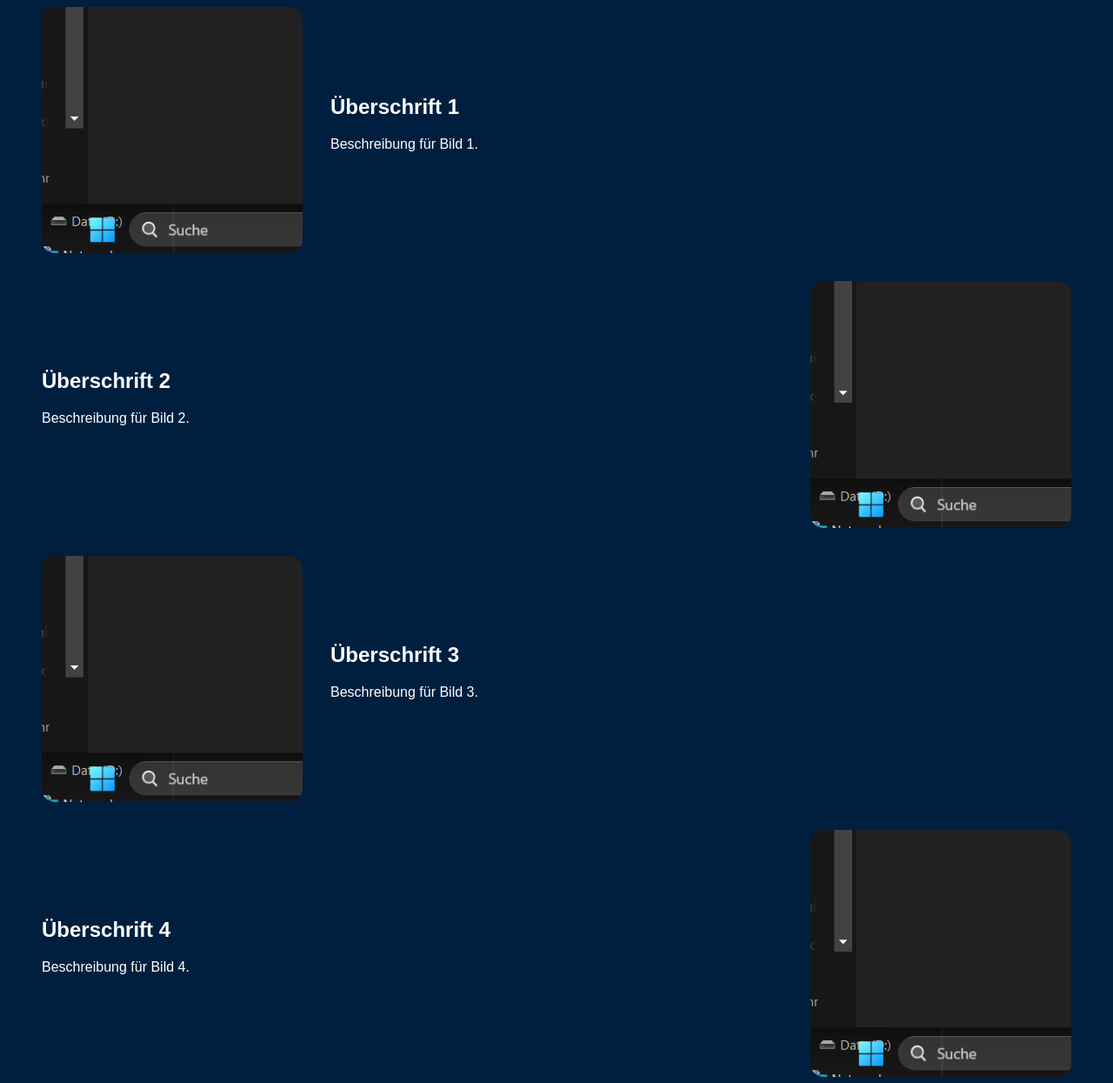
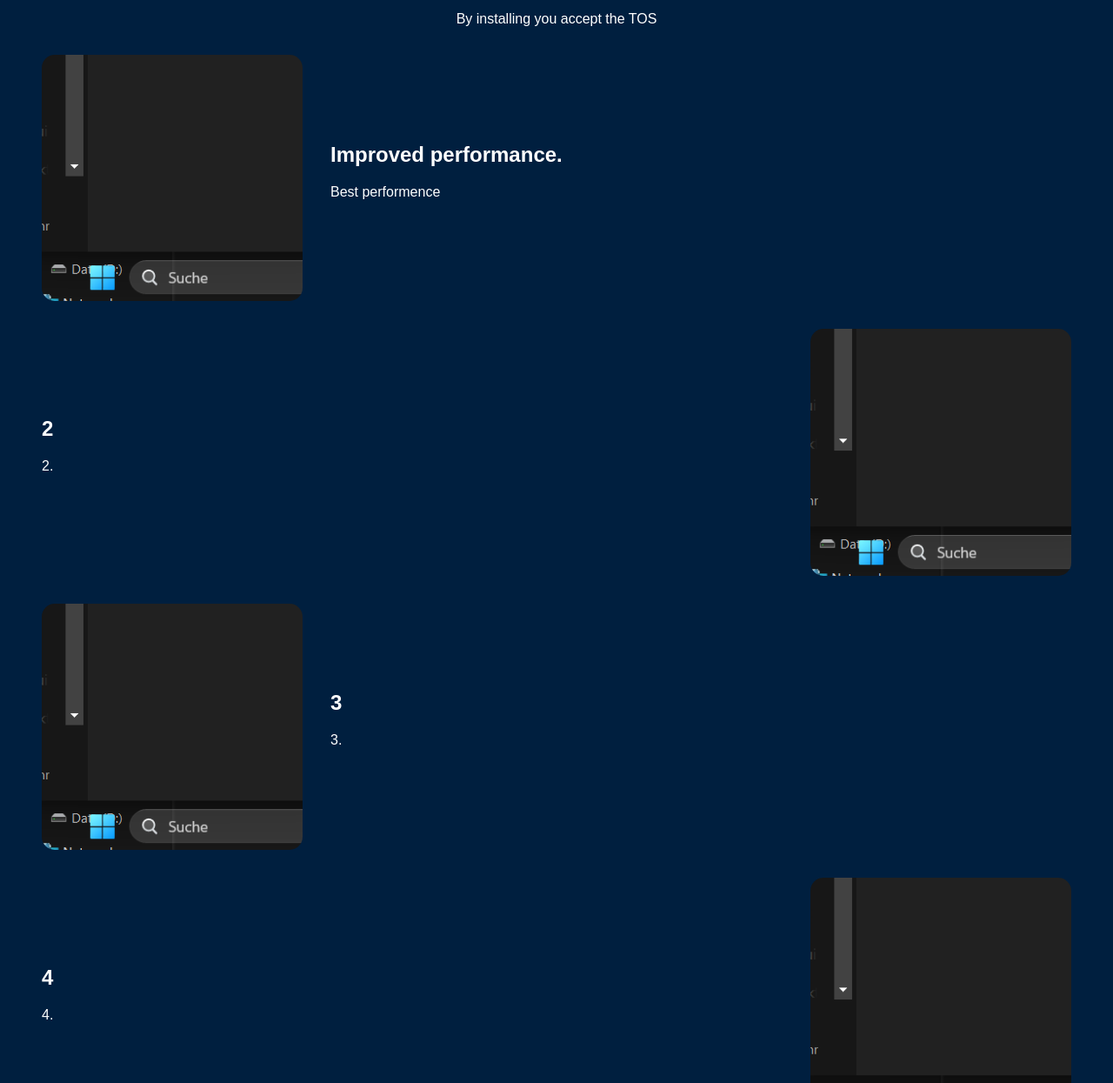
Before and after one commit to staros-web/staros-web.github.io, a plain HTML site: page index.html in a window 1280 px wide. Shown: the part 261-1506 px from the top of the page at 87% size. Drawn offline with Linux system fonts and the light colour scheme.

Commit message:
Update index.html

```diff
--- a/index.html
+++ b/index.html
@@ -177,6 +177,10 @@
         </div>
     </nav>
     <div class="content">
+        <a href="https://discord.gg/NPcRmqh2rE">Discord JOIN NOW !</a>
+        <a href="https://discord.gg/NPcRmqh2rE">Discord JOIN NOW !</a>
+        <a href="https://discord.gg/NPcRmqh2rE">Discord JOIN NOW !</a>
+        <h1>Website will be better soon.</h1>
         <h1>StarOS</h1>
         <h4>the best os.</h4>
         <a href="downloads/index.html" class="rounded-button">Downloads</a>
@@ -185,32 +189,32 @@
         <div class="image-row">
             <img src="test1.png" alt="Betriebssystem Bild 1">
             <div>
-                <h2>Überschrift 1</h2>
-                <p>Beschreibung für Bild 1.</p>
+                <h2>Improved performance.</h2>
+                <p>Best performence</p>
             </div>
         </div>
 
         <div class="image-row">
             <img src="test1.png" alt="Betriebssystem Bild 2">
             <div>
-                <h2>Überschrift 2</h2>
-                <p>Beschreibung für Bild 2.</p>
+                <h2>2</h2>
+                <p>2.</p>
             </div>
         </div>
 
         <div class="image-row">
             <img src="test1.png" alt="Betriebssystem Bild 3">
             <div>
-                <h2>Überschrift 3</h2>
-                <p>Beschreibung für Bild 3.</p>
+                <h2>3</h2>
+                <p>3.</p>
             </div>
         </div>
 
         <div class="image-row">
             <img src="test1.png" alt="Betriebssystem Bild 3">
             <div>
-                <h2>Überschrift 4</h2>
-                <p>Beschreibung für Bild 4.</p>
+                <h2>4</h2>
+                <p>4.</p>
             </div>
         </div>
 
```
